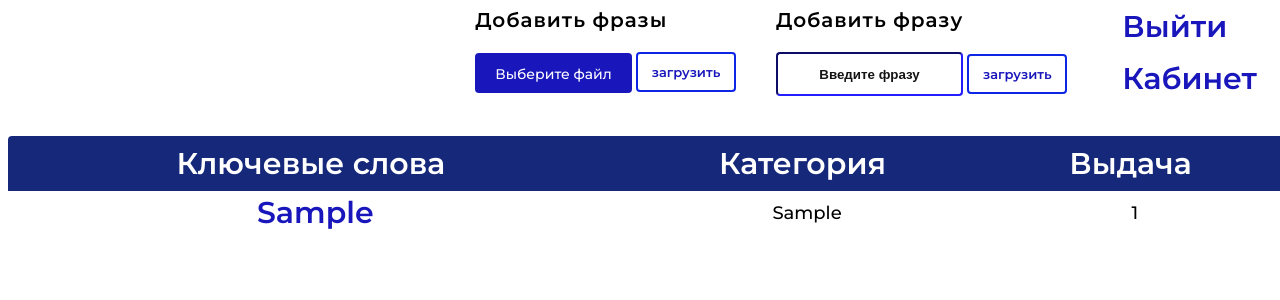
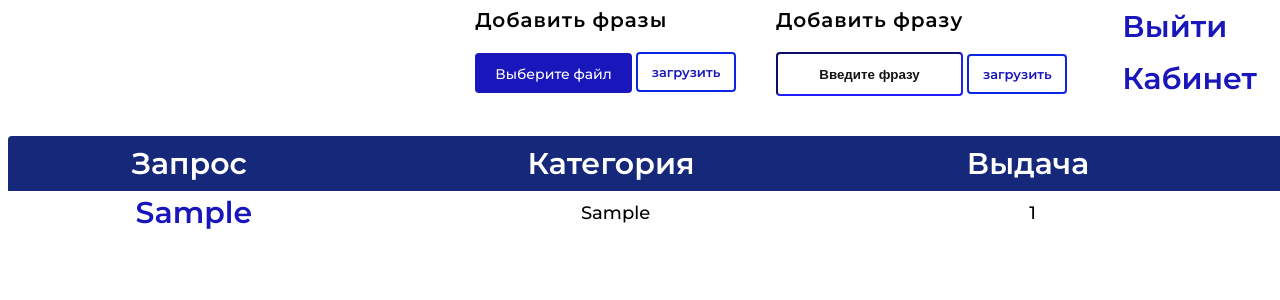
Before and after one commit to seeski/starter, a Django app: page /staff/wb/seo-phrases in a window 1280 px wide; the page is wider, and only the part inside the window is pictured. Shown: the top 300 px of that part. Run offline with Django 4.2, Linux system fonts and the light colour scheme; tables that the repository leaves empty hold one stand-in row (values such as "Sample post"); parts of the project's set-up code (start-up, migrations or seed data) failed here and were passed over.

Commit message:
changed seo columns names

```diff
--- a/starter_expert/starter/wb/templates/wb/seo_collector.html
+++ b/starter_expert/starter/wb/templates/wb/seo_collector.html
@@ -33,7 +33,7 @@
 <table>
 <thead>
 <tr>
-    <th scope="col">Ключевые слова</th>
+    <th scope="col">Запрос</th>
     <th scope="col">Категория</th>
     <th scope="col">Выдача</th>
     <th scope="col">Статус</th>
--- a/starter_expert/starter/wb/templates/wb/seo_phrases_detail.html
+++ b/starter_expert/starter/wb/templates/wb/seo_phrases_detail.html
@@ -22,7 +22,7 @@
     <table>
     <thead>
     <tr>
-        <th scope="col">Запрос</th>
+        <th scope="col">Ключевые слова</th>
         <th scope="col">Категория</th>
         <th scope="col">Эталон</th>
     </tr>
```
